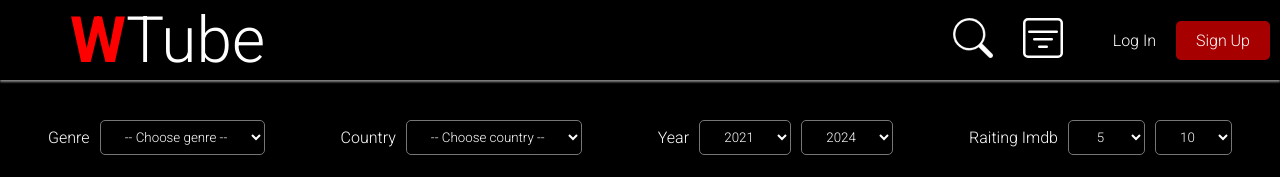
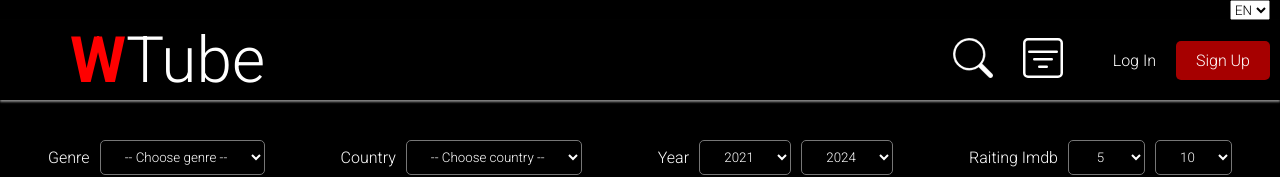
Before and after one commit to Ncomest/Wtube, a React (Create React App) app: page /Filter in a window 1280 px wide. Shown: the top 177 px of the page. Built offline with nearby package versions, Linux system fonts and the light colour scheme; no server answers.

Commit message:
add btn lang

```diff
--- a/src/App.js
+++ b/src/App.js
@@ -9,10 +9,12 @@ import Footer from "./modules/Footer/Footer";
 import User from "./Pages/User/User";
 import UserPofile from "./Pages/User/UserProfile/UserPofile";
 import ActorsCast from "./Pages/ActorsCast/ActorsCast";
+import Language from "./UI/components/LangBar/Language";
 
 function App() {
  return (
   <>
+   <Language />
    <Header />
    <Routes>
     <Route path="/" element={<Home />} />
--- /dev/null
+++ b/src/UI/components/LangBar/Language.css
@@ -0,0 +1,7 @@
+.language {
+ height: 20px;
+ display: flex;
+ justify-content: end;
+ padding: 0px 10px;
+ background-color: var(--dark);
+}
--- /dev/null
+++ b/src/UI/components/LangBar/Language.jsx
@@ -0,0 +1,15 @@
+import React from "react";
+import "./Language.css";
+
+const Language = () => {
+ return (
+  <div className="language">
+   <select name="" id="">
+    <option value="en-US">EN</option>
+    <option value="ru-RU">RU</option>
+   </select>
+  </div>
+ );
+};
+
+export default Language;
```
